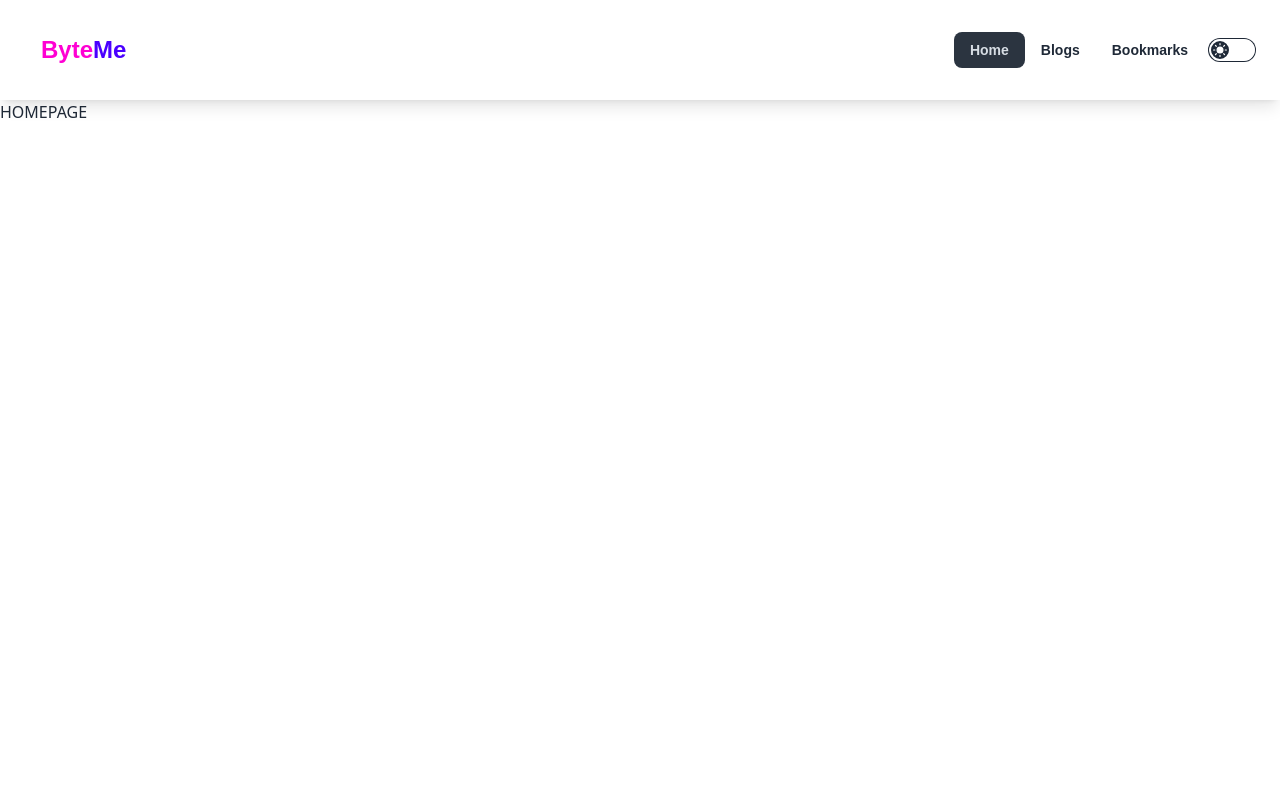
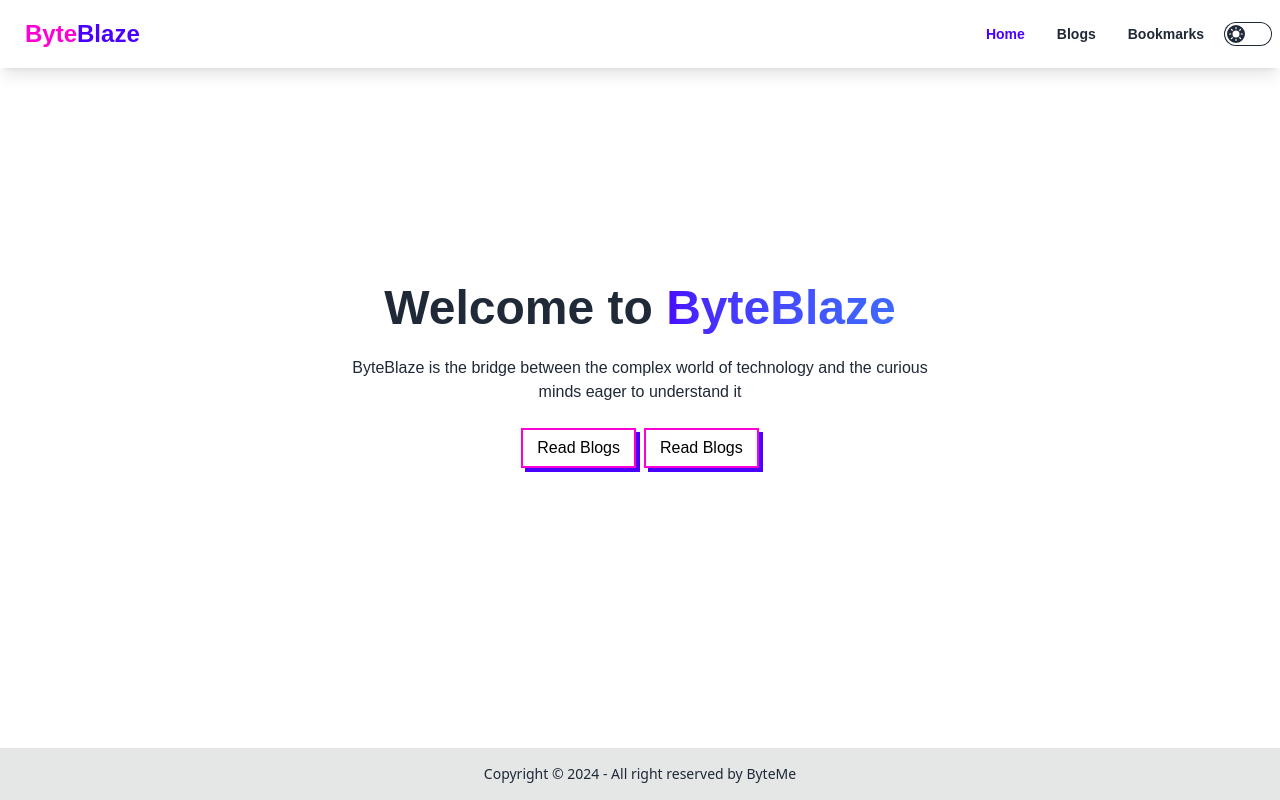
Before and after one commit to Jisan-Dev/ByteMe, a React (Vite) app: page / in a window 1280 px wide. Built offline with nearby package versions, Linux system fonts and the light colour scheme; a web font is replaced by a local one.

Commit message:
homepage completed and also bugfixed the theme toggle button functions

```diff
--- a/index.html
+++ b/index.html
@@ -1,5 +1,5 @@
 <!DOCTYPE html>
-<html lang="en">
+<html lang="en" data-theme="light">
   <head>
     <meta charset="UTF-8" />
     <link rel="icon" type="image/svg+xml" href="/logo.png" />
--- a/src/components/nav/Nav.jsx
+++ b/src/components/nav/Nav.jsx
@@ -1,25 +1,28 @@
 import { useEffect } from 'react';
 import { useState } from 'react';
-import { NavLink } from 'react-router-dom';
+import { Link, NavLink } from 'react-router-dom';
 
 const Nav = () => {
   const [theme, setTheme] = useState('light');
 
   useEffect(() => {
-    localStorage.setItem('theme', theme);
     const localTheme = localStorage.getItem('theme');
-    document.querySelector('html').setAttribute('data-theme', localTheme);
+    setTheme(localTheme ? localTheme : theme);
+    document.querySelector('html').setAttribute('data-theme', theme);
   }, [theme]);
 
   const handleToggle = (e) => {
+    console.log(e.target.checked);
     if (e.target.checked) {
+      localStorage.setItem('theme', 'synthwave');
       setTheme('synthwave');
     } else {
       setTheme('light');
+      localStorage.setItem('theme', 'light');
     }
   };
   return (
-    <div className="bg-base-100 p-4 shadow-lg fixed w-full font-gsans">
+    <div className="bg-base-100  shadow-lg fixed w-full font-gsans">
       <div className="container mx-auto">
         <div className="navbar">
           <div className="navbar-start">
@@ -41,14 +44,16 @@ const Nav = () => {
                 </li>
               </ul>
             </div>
-            <a className="btn btn-ghost gap-0 text-2xl text-primary normal-case ">
-              <span className="text-secondary">Byte</span>Me
-            </a>
+            <Link to="/" className="btn btn-ghost gap-0 text-2xl text-primary normal-case ">
+              <span className="text-secondary">Byte</span>Blaze
+            </Link>
           </div>
           <div className="navbar-end">
             <ul className="menu menu-horizontal px-1 hidden lg:flex font-bold">
               <li>
-                <NavLink to="/">Home</NavLink>
+                <NavLink to="/" className={(isActive) => (isActive ? 'text-primary font-bold' : 'font-bold')}>
+                  Home
+                </NavLink>
               </li>
               <li>
                 <a>Blogs</a>
@@ -59,7 +64,12 @@ const Nav = () => {
             </ul>
             {/* THEME TOGGLER */}
             <label className="cursor-pointer grid place-items-center">
-              <input onChange={handleToggle} type="checkbox" className="toggle theme-controller bg-base-content row-start-1 col-start-1 col-span-2" />
+              <input
+                onChange={handleToggle}
+                type="checkbox"
+                checked={theme === 'light' ? false : true}
+                className="toggle theme-controller bg-base-content row-start-1 col-start-1 col-span-2"
+              />
               <svg
                 className="col-start-1 row-start-1 stroke-base-100 fill-base-100"
                 xmlns="http://www.w3.org/2000/svg"
--- a/src/pages/home/Home.jsx
+++ b/src/pages/home/Home.jsx
@@ -1,8 +1,32 @@
+import { Link } from 'react-router-dom';
+import svg from '../../assets/images/wave.svg';
+
 const Home = () => {
   return (
-    <div>
-      <div className="h-[100px]"></div>
-      <h1 className="">HOMEPAGE</h1>
+    <div className="relative">
+      <div className="hero min-h-[calc(100vh-120px)]">
+        <div className="hero-content text-center -mt-16">
+          <div className="max-w-xl">
+            <h1 className="text-5xl font-bold">
+              Welcome to <span className="bg-300% bg-gradient-to-r from-primary via-blue-500 to-secondary text-transparent bg-clip-text animate-gradient">ByteBlaze</span>
+            </h1>
+            <p className="py-6 font-medium">ByteBlaze is the bridge between the complex world of technology and the curious minds eager to understand it</p>
+            <div className="flex gap-2 justify-center">
+              <Link to="" className="relative inline-block px-4 py-2 font-medium group">
+                <span className="absolute inset-0 w-full h-full transition duration-200 ease-out transform translate-x-1 translate-y-1 bg-primary group-hover:-translate-x-0 group-hover:-translate-y-0"></span>
+                <span className="absolute inset-0 w-full h-full bg-white border-2 border-secondary group-hover:bg-primary"></span>
+                <span className="relative text-black group-hover:text-white">Read Blogs</span>
+              </Link>
+              <Link to="" className="relative inline-block px-4 py-2 font-medium group">
+                <span className="absolute inset-0 w-full h-full transition duration-200 ease-out transform translate-x-1 translate-y-1 bg-primary group-hover:-translate-x-0 group-hover:-translate-y-0"></span>
+                <span className="absolute inset-0 w-full h-full bg-white border-2 border-secondary group-hover:bg-primary"></span>
+                <span className="relative text-black group-hover:text-white">Read Blogs</span>
+              </Link>
+            </div>
+          </div>
+        </div>
+      </div>
+      <img src={svg} className="absolute bottom-0 w-full" />
     </div>
   );
 };
--- a/src/routes/Root.jsx
+++ b/src/routes/Root.jsx
@@ -3,10 +3,19 @@ import Nav from '../components/nav/Nav';
 
 const Root = () => {
   return (
-    <div>
-      <Nav />
-      <Outlet />
-    </div>
+    <>
+      <header className="h-[68px]">
+        <Nav />
+      </header>
+      <main className="font-gsans">
+        <Outlet />
+      </main>
+      <footer className="footer footer-center p-4 bg-base-300 text-base-content">
+        <aside>
+          <p>Copyright © 2024 - All right reserved by ByteMe</p>
+        </aside>
+      </footer>
+    </>
   );
 };
 
--- a/tailwind.config.js
+++ b/tailwind.config.js
@@ -6,6 +6,19 @@ export default {
       fontFamily: {
         gsans: ["'General Sans'", 'sans-serif'],
       },
+      keyframes: {
+        animatedgradient: {
+          '0%': { backgroundPosition: '0% 50%' },
+          '50%': { backgroundPosition: '100% 50%' },
+          '100%': { backgroundPosition: '0% 50%' },
+        },
+      },
+      backgroundSize: {
+        '300%': '300%',
+      },
+      animation: {
+        gradient: 'animatedgradient 6s ease infinite alternate',
+      },
     },
   },
   plugins: [require('daisyui')],
```
